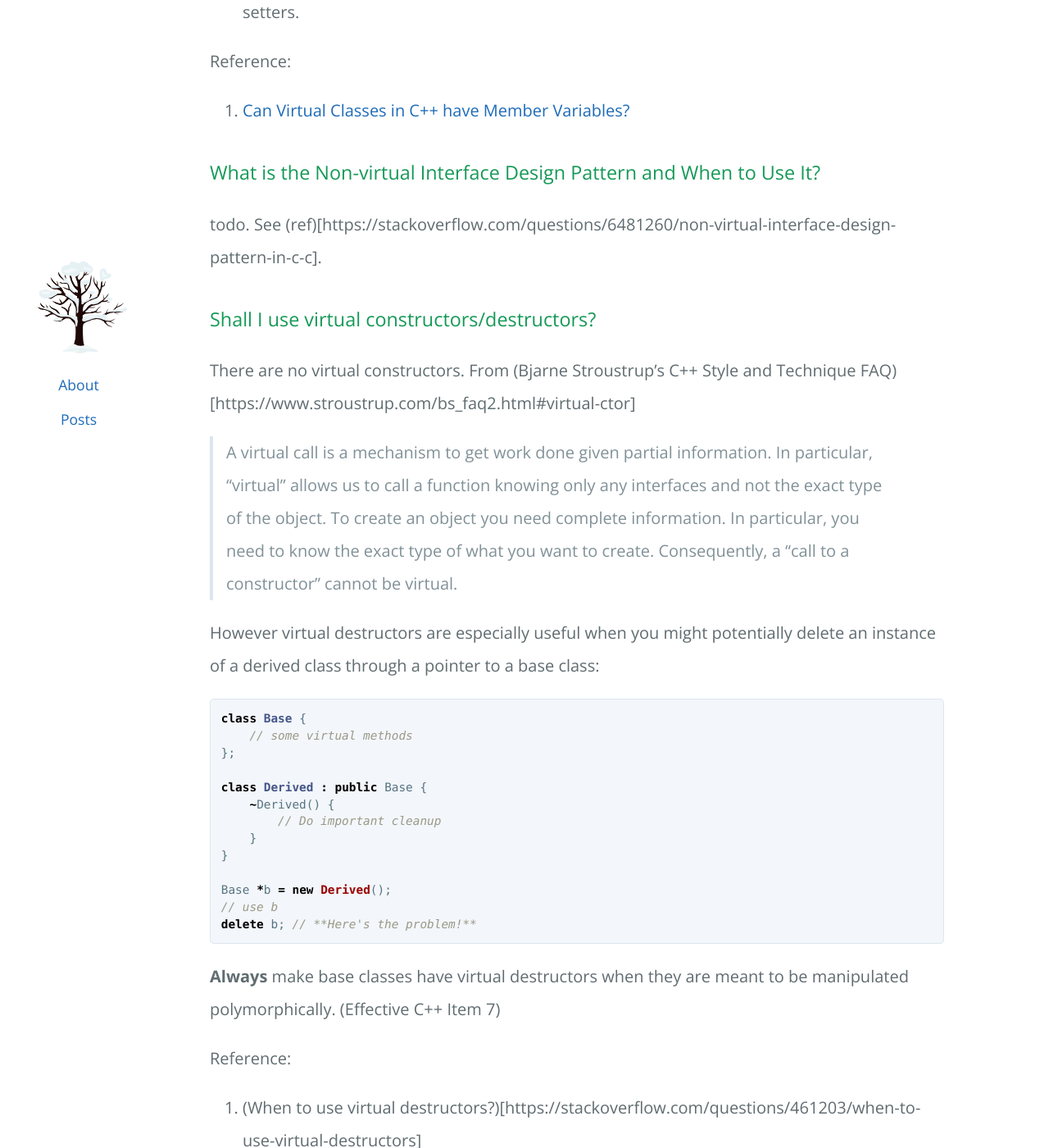
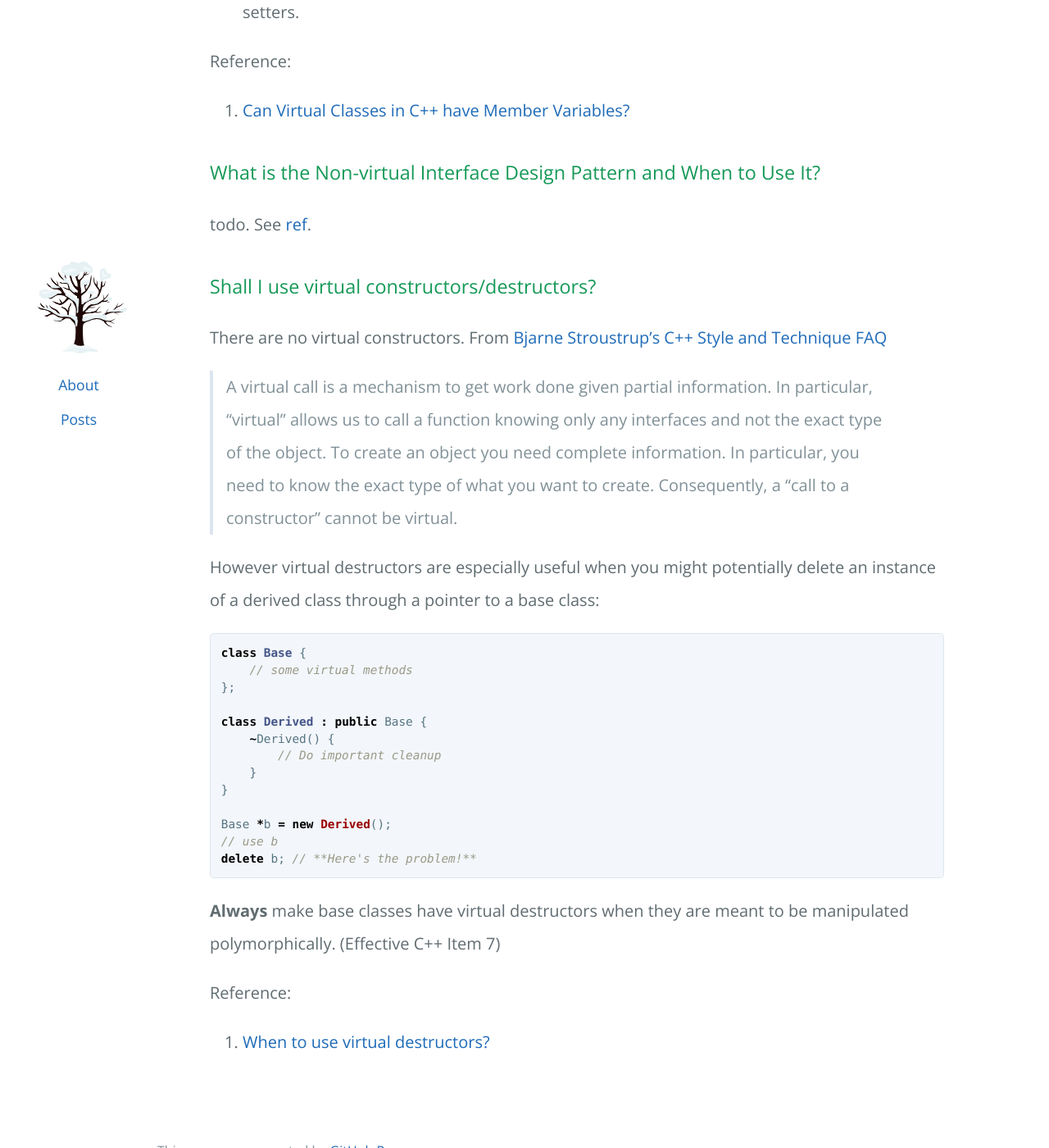
Before and after one commit to j7168908jx/j7168908jx.github.io, a Jekyll site: the page built from _posts/2023-01-03-cpp-faq.md, in a window 1280 px wide and 1400 px high, scrolled down 1132 px. Shown: the whole window at 82% size. Built offline with Jekyll 4.4.1, drawn with Linux system fonts in a browser that asks for light colours; our own code applies the rules of GitHub Pages for plain Markdown files; the repository's description, which GitHub fills in, is left out.

Commit message:
update cpp faq

```diff
--- a/_posts/2023-01-03-cpp-faq.md
+++ b/_posts/2023-01-03-cpp-faq.md
@@ -6,6 +6,7 @@ tag: "C/C++"
 ---
 
 Useful links:
+
 - [Bjarne Stroustrup's C++ Style and Technique FAQ](https://www.stroustrup.com/bs_faq2.html)
 
 ### Can Virtual Classes(Interfaces) in C++ have Member Variables?
@@ -30,11 +31,11 @@ Reference:
 
 ### What is the Non-virtual Interface Design Pattern and When to Use It?
 
-todo. See (ref)[https://stackoverflow.com/questions/6481260/non-virtual-interface-design-pattern-in-c-c].
+todo. See [ref](https://stackoverflow.com/questions/6481260/non-virtual-interface-design-pattern-in-c-c).
 
 ### Shall I use virtual constructors/destructors?
 
-There are no virtual constructors. From (Bjarne Stroustrup's C++ Style and Technique FAQ)[https://www.stroustrup.com/bs_faq2.html#virtual-ctor]
+There are no virtual constructors. From [Bjarne Stroustrup's C++ Style and Technique FAQ](https://www.stroustrup.com/bs_faq2.html#virtual-ctor)
 
 > A virtual call is a mechanism to get work done given partial information. In particular, "virtual" allows us to call a function knowing only any interfaces and not the exact type of the object. To create an object you need complete information. In particular, you need to know the exact type of what you want to create. Consequently, a "call to a constructor" cannot be virtual.
 
@@ -60,4 +61,4 @@ delete b; // **Here's the problem!**
 
 Reference:
 
-1. (When to use virtual destructors?)[https://stackoverflow.com/questions/461203/when-to-use-virtual-destructors]
+1. [When to use virtual destructors?](https://stackoverflow.com/questions/461203/when-to-use-virtual-destructors)
```
